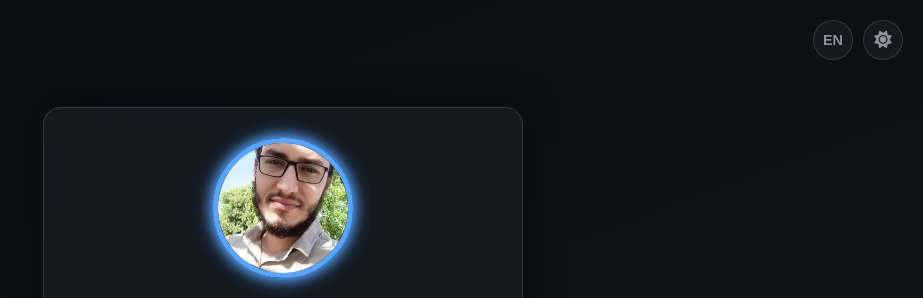
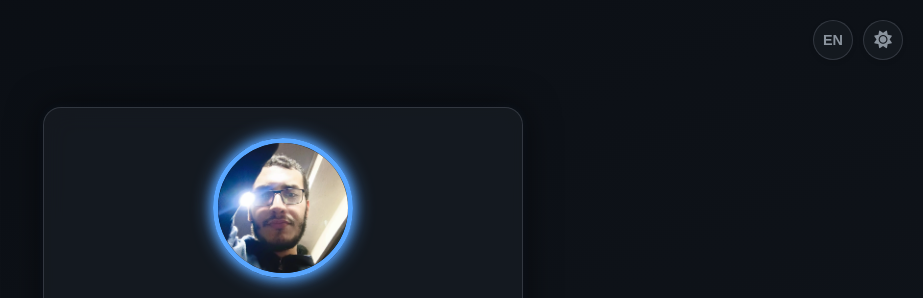
Before and after one commit to HassanElsayedSUY/Quick-social-media-, a plain HTML site: page index.html in a window 1280 px wide. Shown: the top 298 px of the page, without its empty margins (357-1280 px from the left). Drawn offline with Linux system fonts and the light colour scheme.

Commit message:
Update index.html

```diff
--- a/index.html
+++ b/index.html
@@ -21,7 +21,7 @@
     <div class="card-container">
         <div class="profile-card">
             <div class="profile-image-wrapper">
-                <img src="IMG-20240524-WA0008(2).jpg" alt="الصورة الشخصية" class="profile-image" data-alt-ar="الصورة الشخصية لـ حسن السيد علي" data-alt-en="Profile picture of Hassan Elsayed Ali">
+                <img src="IMG_20240414_221040_370.webp" alt="الصورة الشخصية" class="profile-image" data-alt-ar="الصورة الشخصية لـ حسن السيد علي" data-alt-en="Profile picture of Hassan Elsayed Ali">
             </div>
             <h1 class="profile-name" data-lang-ar="حسن السيد علي" data-lang-en="Hassan Elsayed Ali">حسن السيد علي</h1>
             <p class="profile-tagline">
```
